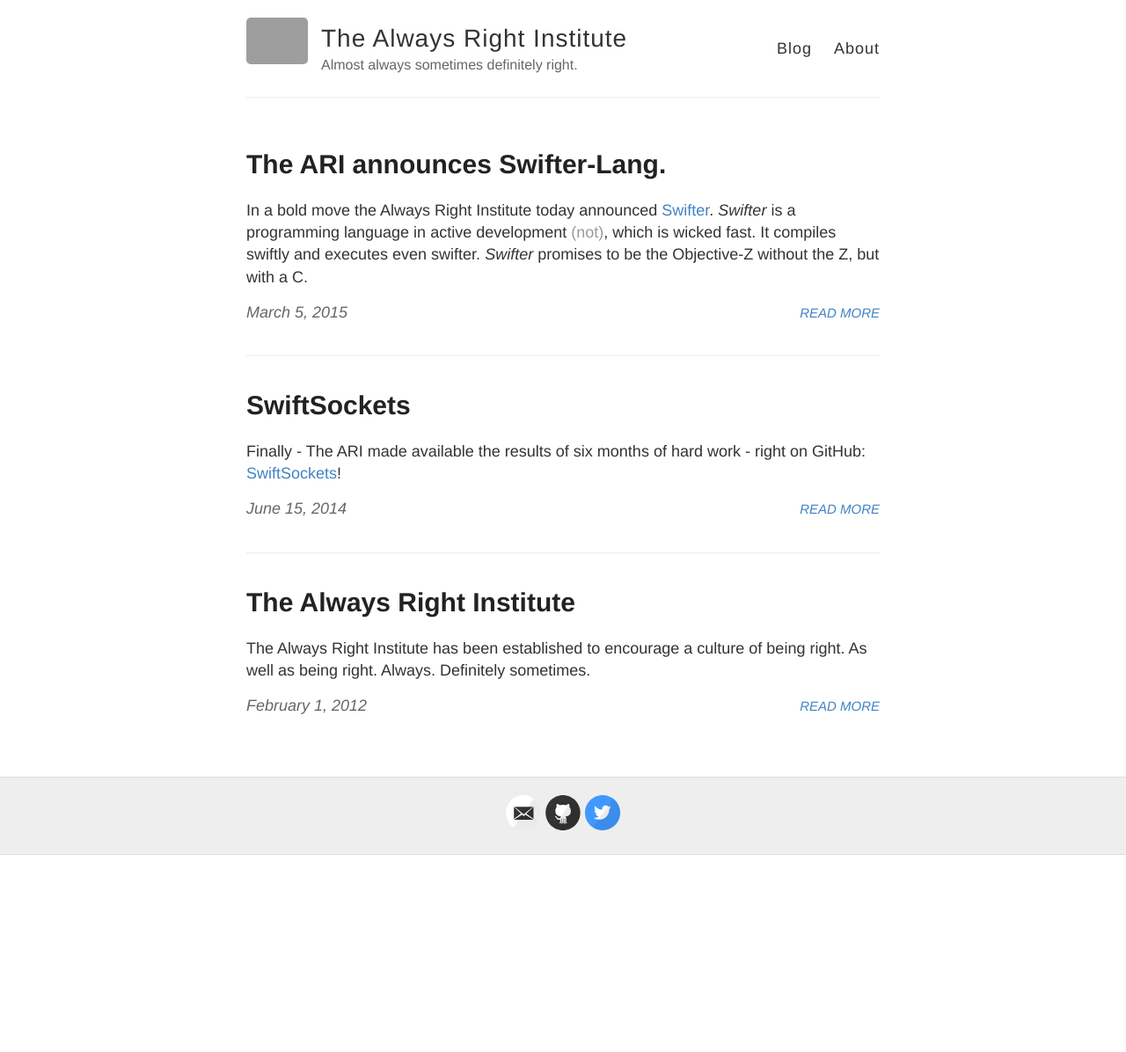
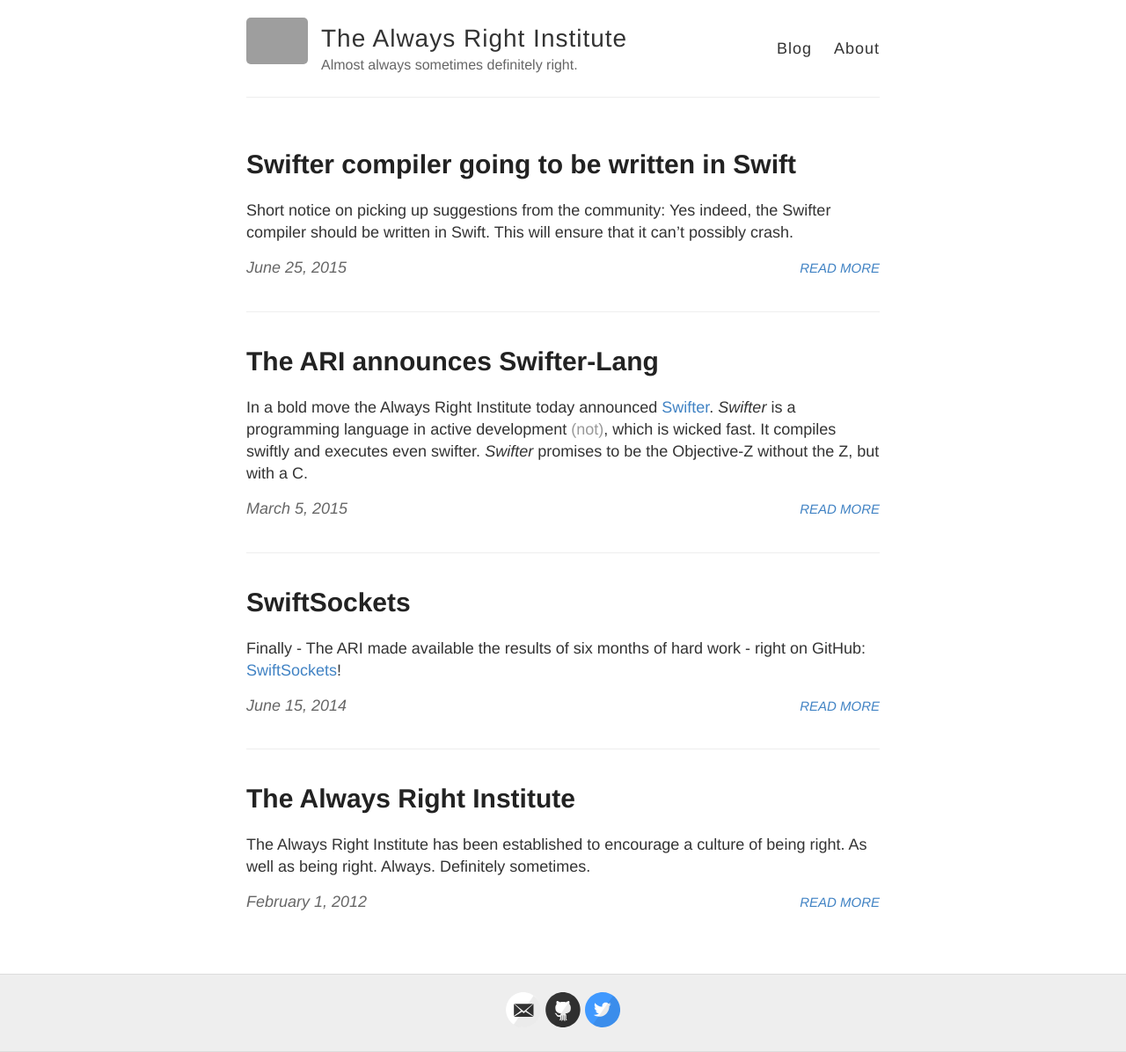
Before and after one commit to AlwaysRightInstitute/alwaysrightinstitute.github.io, a Jekyll site: the page built from index.html, in a window 1280 px wide. Shown: the whole page at 88% size. Built offline with Jekyll 4.4.1, drawn with Linux system fonts in a browser that asks for light colours; Markdown is read by kramdown in place of the engine named in the settings; before the commit the page ends 972 px from its top, so only the background shows below that; grey boxes are pictures that could not be loaded.

Commit message:
Swifter compiler.

```diff
--- /dev/null
+++ b/_posts/2015-06-25-swiftercompiler.md
@@ -0,0 +1,7 @@
+---
+layout: post
+title: Swifter compiler going to be written in Swift
+---
+Short notice on picking up suggestions from the community:
+Yes indeed, the Swifter compiler should be written in Swift. This will ensure
+that it can't possibly crash.
```
Also changed, not shown: _posts/2015-03-05-swifter.md (+1 -1 lines).
